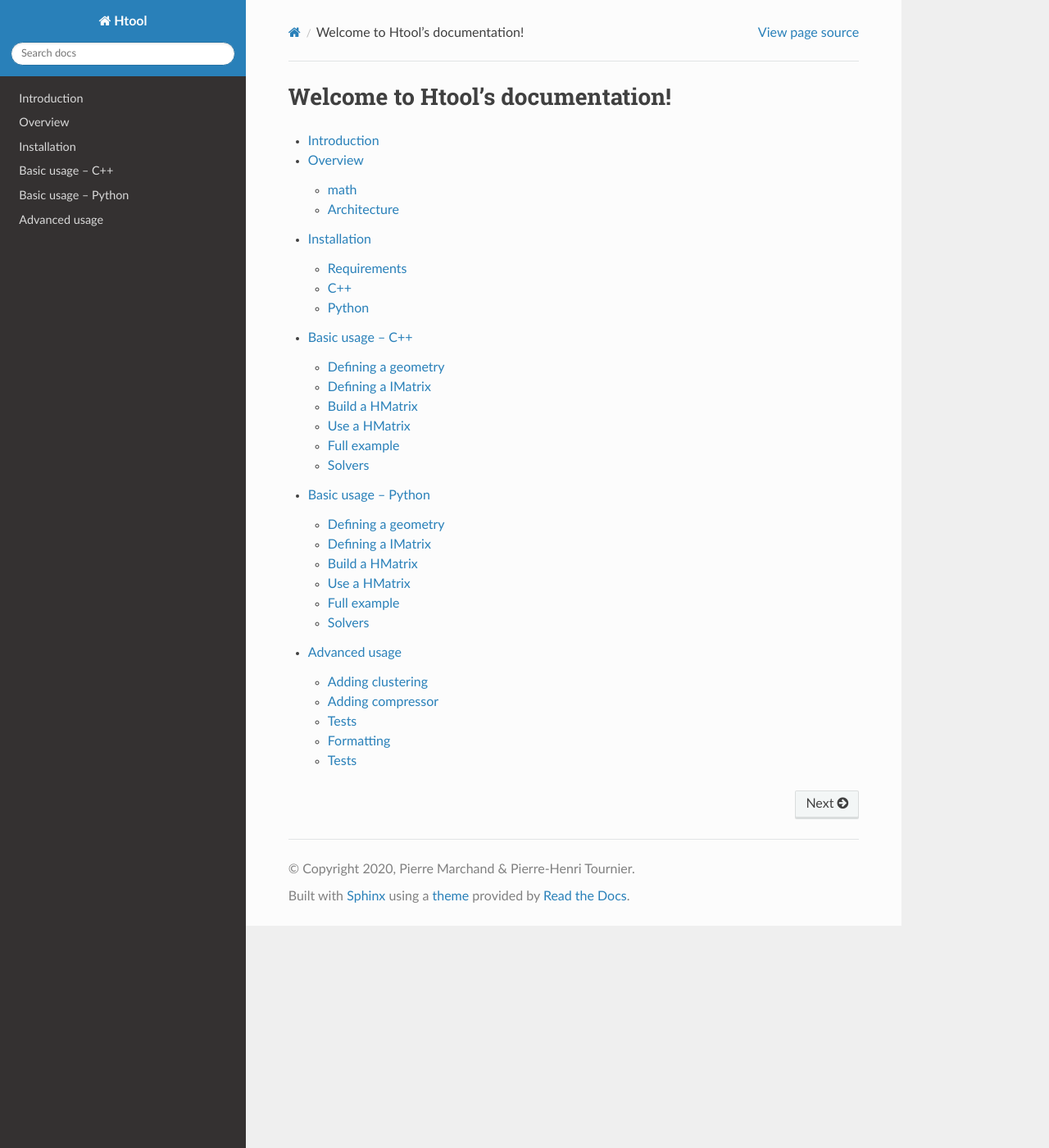
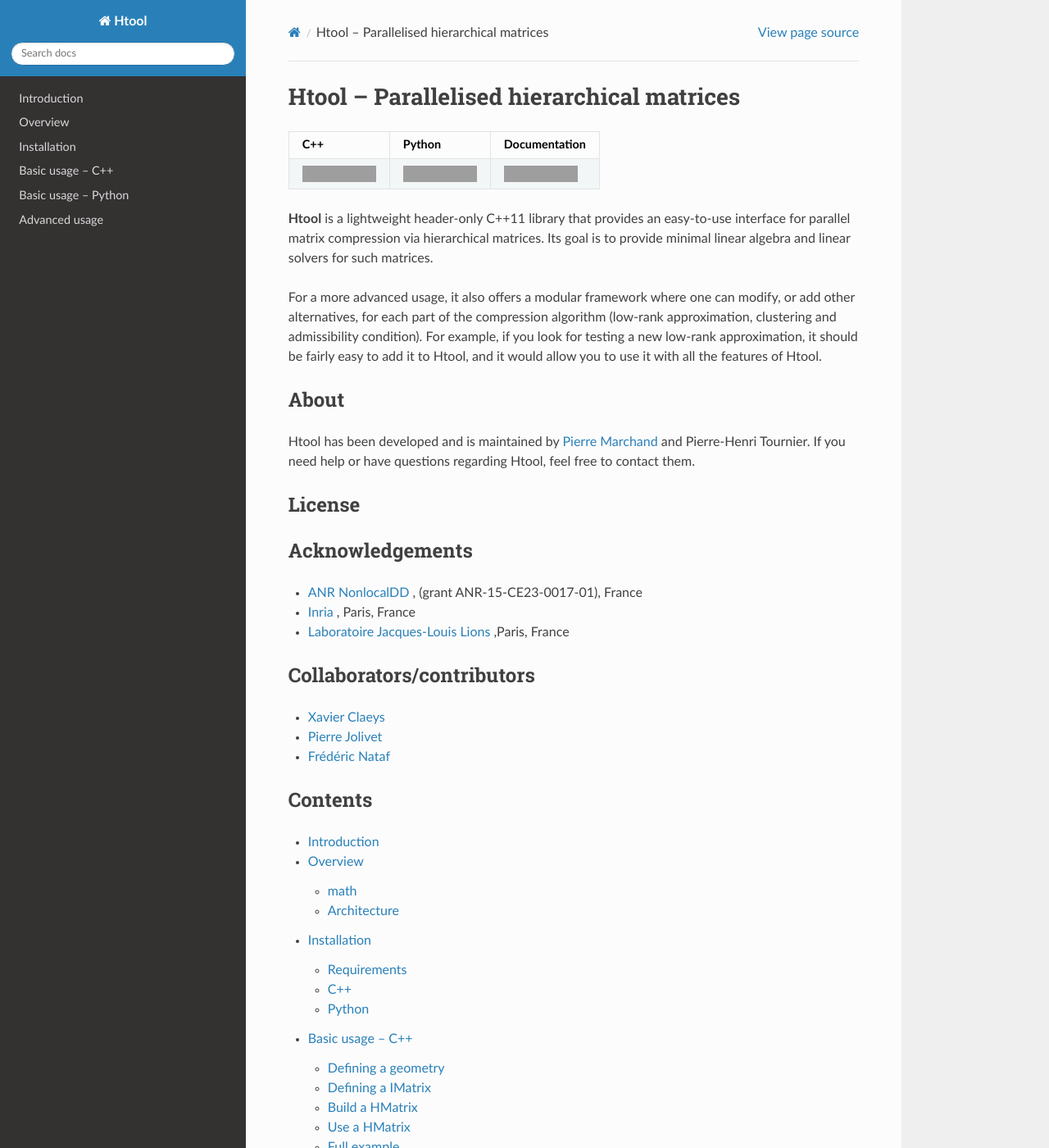
Before and after one commit to htool-ddm/htool_documentation, a Sphinx documentation site: the page built from docs/source/index.rst, in a window 1280 px wide and 1400 px high. Shown: the whole window at 82% size. Built offline with Sphinx 7.4.7 and the Read the Docs theme 2.0.0, drawn with Linux system fonts in a browser that asks for light colours; grey boxes are pictures that could not be loaded.

Commit message:
update index

```diff
--- a/docs/source/index.rst
+++ b/docs/source/index.rst
@@ -3,8 +3,49 @@
    You can adapt this file completely to your liking, but it should at least
    contain the root `toctree` directive.
 
-Welcome to Htool's documentation!
-=================================
+
+Htool -- Parallelised hierarchical matrices
+===========================================
+
+========  =========== =============
+C++       Python      Documentation
+========  =========== =============
+|cpp_ci|  |python_ci| |docs_ci|
+========  =========== =============
+
+
+**Htool** is a lightweight header-only C++11 library that provides an easy-to-use interface for parallel matrix compression via hierarchical matrices. Its goal is to provide minimal linear algebra and linear solvers for such matrices.
+
+For a more advanced usage, it also offers a modular framework where one can modify, or add other alternatives, for each part of the compression algorithm (low-rank approximation, clustering and admissibility condition). For example, if you look for testing a new low-rank approximation, it should be fairly easy to add it to Htool, and it would allow you to use it with all the features of Htool.
+
+
+About
+-----
+
+Htool has been developed and is maintained by `Pierre Marchand <https://pierremarchand.netlify.app>`_  and Pierre-Henri Tournier. If you need help or have questions regarding Htool, feel free to contact them.
+
+License
+-------
+
+Acknowledgements
+----------------
+
+- `ANR NonlocalDD <https://www.ljll.math.upmc.fr/~claeys/nonlocaldd/index.html>`_ , (grant ANR-15-CE23-0017-01), France
+- `Inria <http://www.inria.fr/en/>`_ , Paris, France
+- `Laboratoire Jacques-Louis Lions <https://www.ljll.math.upmc.fr/en/>`_ ,Paris, France
+
+
+Collaborators/contributors
+----------------
+
+- `Xavier Claeys <https://www.ljll.math.upmc.fr/~claeys/>`_
+- `Pierre Jolivet <http://jolivet.perso.enseeiht.fr/>`_
+- `Frédéric Nataf <https://www.ljll.math.upmc.fr/nataf/](>`_
+
+
+
+Contents
+--------
 
 .. toctree::
    :maxdepth: 4
@@ -22,3 +63,17 @@
 .. * :ref:`genindex`
 .. * :ref:`modindex`
 .. * :ref:`search`
+
+.. Badges
+
+.. |docs_ci| image:: https://readthedocs.org/projects/htool-documentation/badge/?version=latest
+   :alt: doc
+   :target: https://htool-documentation.readthedocs.io/en/latest/
+
+.. |cpp_ci| image:: https://travis-ci.com/htool-ddm/htool.svg?branch=master
+   :alt: cpp
+   :target: https://github.com/htool-ddm/htool
+
+.. |python_ci| image:: https://travis-ci.com/htool-ddm/htool_python.svg?branch=master
+   :alt: python
+   :target: https://github.com/htool-ddm/htool_python
```
